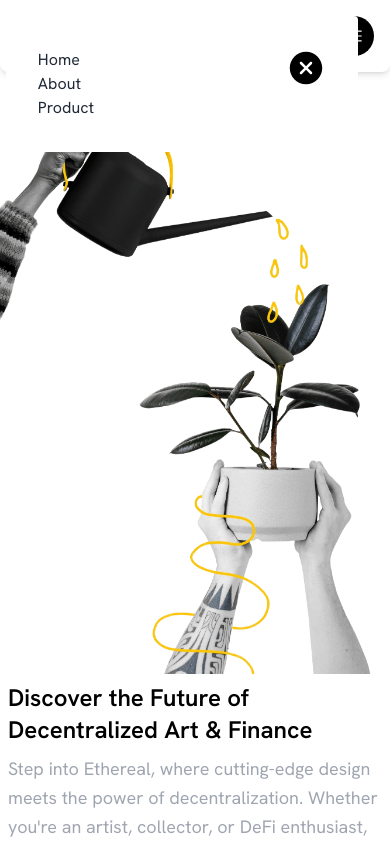
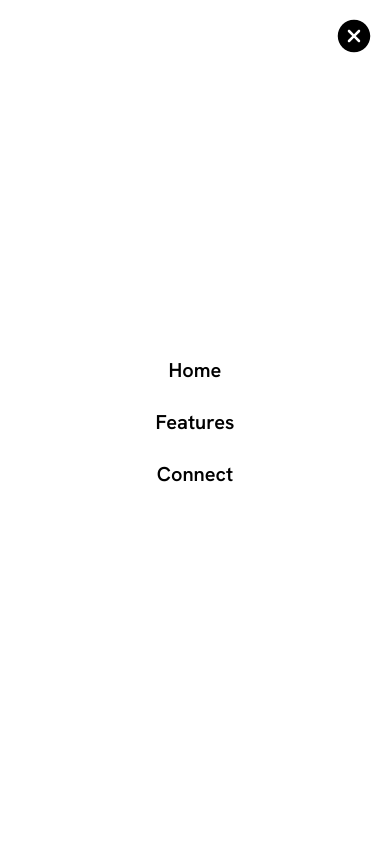
Before and after one commit to amaliakivansa/ethereal-compro, a Next.js app: page / in a window 390 px wide. Both pictures are taken after a click on the button 354 px from the left and 36 px from the top of the page. Shown: the top 844 px of the page. Built offline with nearby package versions, Linux system fonts and the light colour scheme.

Commit message:
enhance menu toggle

```diff
--- a/src/components/Base/MenuToggle.tsx
+++ b/src/components/Base/MenuToggle.tsx
@@ -7,26 +7,45 @@
 const MenuToggle = () => {
   const [isOpen, setIsOpen] = useState(false);
   const handleClick = () => setIsOpen(!isOpen);
+
   return (
     <>
-      <Button size="circle" color="primary" onClick={handleClick}>
-        <RxHamburgerMenu className="[ text-white lg:text-2xl md:text-xl text-lg ]" />
+      {/* Toggle Button */}
+      <Button
+        size="circle"
+        color="primary"
+        onClick={handleClick}
+        className="btn-hover transition-transform duration-300 active:scale-90"
+      >
+        <RxHamburgerMenu className="text-white lg:text-2xl md:text-xl text-lg" />
       </Button>
 
-      {isOpen && (
-        <div className="absolute z-40 top-[1em] right-[2em]">
-          <div className="bg-white rounded p-[2em] [ flex justify-center gap-[12em] ]">
-            <ul className="main-text">
-              <li>Home</li>
-              <li>About</li>
-              <li>Product</li>
-            </ul>
-            <button onClick={handleClick} className="[ flex justify-end ]">
-              <IoIosCloseCircle size={40} className="text-black" />
-            </button>
-          </div>
+      {/* Menu */}
+      <div
+        className={`fixed inset-0 z-40 bg-white transition-opacity duration-300 ${
+          isOpen ? 'opacity-100 visible' : 'opacity-0 invisible'
+        }`}
+      >
+        <div
+          className={`absolute top-0 left-0 w-full h-full [ flex flex-col justify-center items-center ] transition-transform duration-500 ${
+            isOpen ? 'translate-y-0' : '-translate-y-full'
+          }`}
+        >
+          <ul className="text-xl font-semibold text-black text-center space-y-6">
+            <li className="hover-link cursor-pointer">Home</li>
+            <li className="hover-link cursor-pointer">Features</li>
+            <li className="hover-link cursor-pointer">Connect</li>
+          </ul>
+
+          {/* Close Button */}
+          <button
+            onClick={handleClick}
+            className="absolute top-4 right-4 transition-transform duration-300 hover:scale-110"
+          >
+            <IoIosCloseCircle size={40} className="text-black" />
+          </button>
         </div>
-      )}
+      </div>
     </>
   );
 };
--- a/src/components/Section/Navbar.tsx
+++ b/src/components/Section/Navbar.tsx
@@ -10,7 +10,7 @@
         <div className="[ bg-gradient-to-r dark:from-gray-400 from-black dark:to-white to-gray-200 text-transparent bg-clip-text ] text-2xl">
           ethereal
         </div>
-        <div className="flex md:space-x-4 space-x-2">
+        <div className="flex gap-4">
           <ThemeToggle />
           <MenuToggle />
         </div>
```
